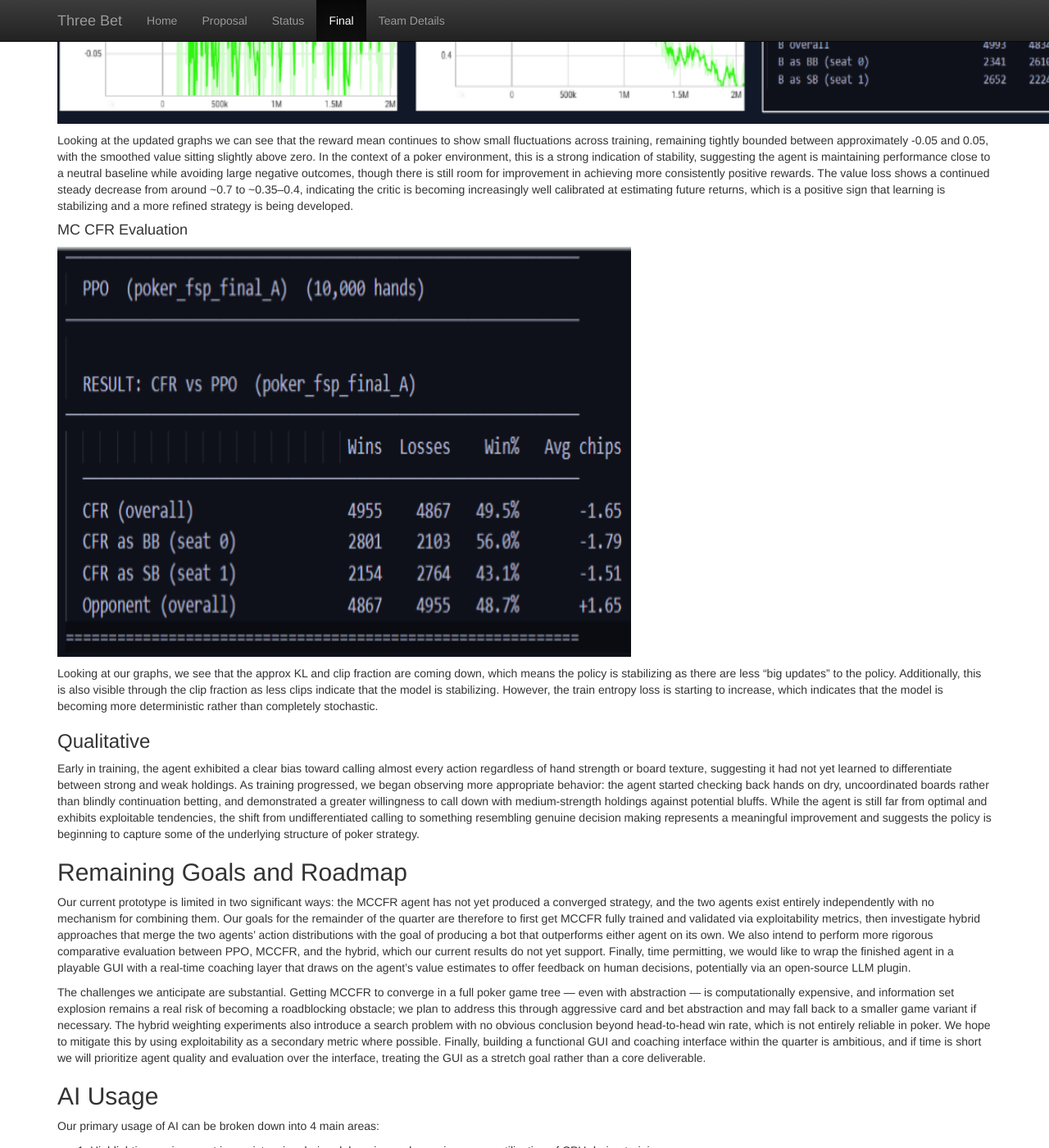
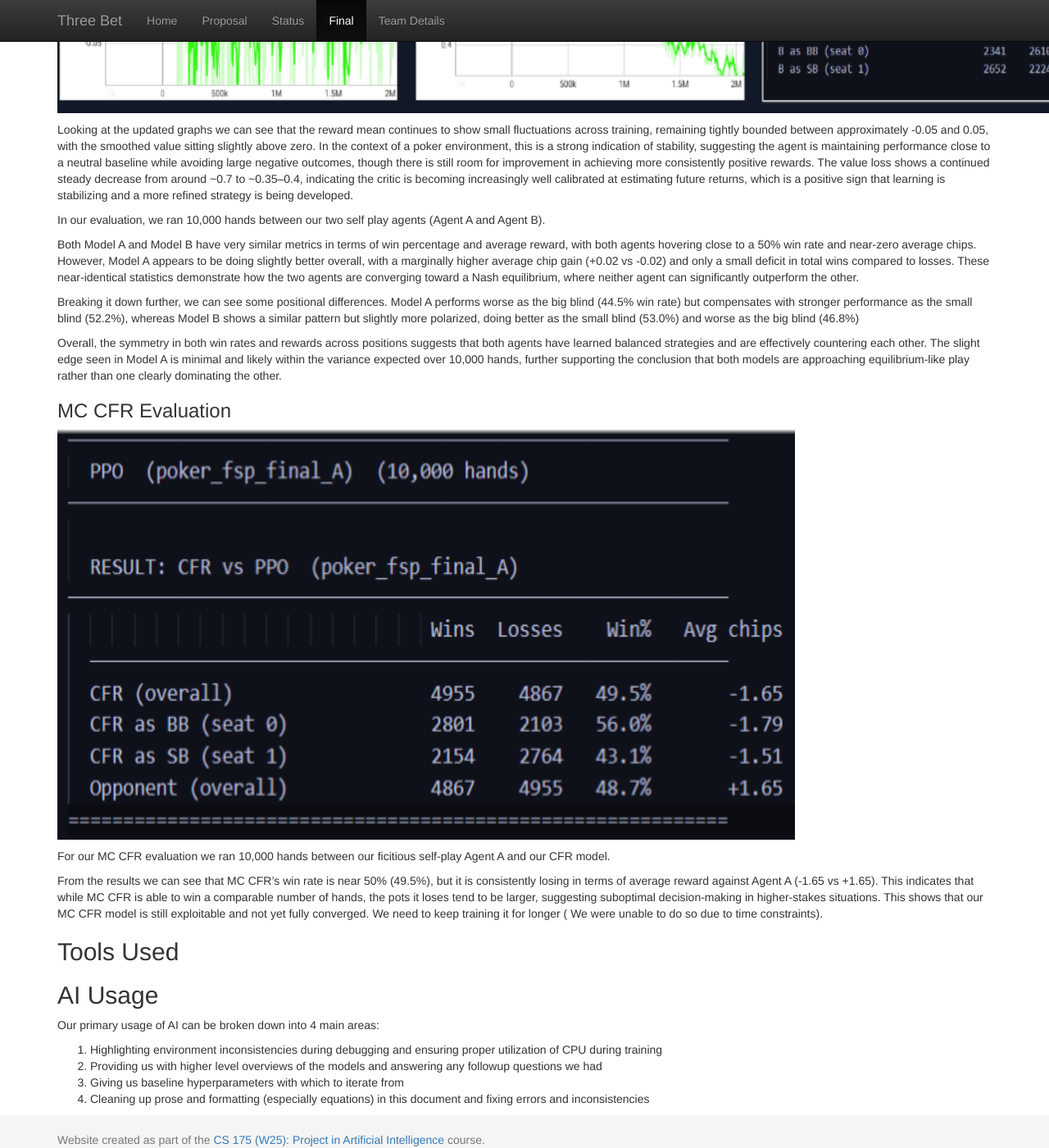
Before and after one commit to AdithyaBollu/Group42-Three-Bet, a Jekyll site: the page built from docs/final.md, in a window 1280 px wide and 1400 px high, scrolled down 4415 px. Shown: the whole window at 82% size. Built offline with Jekyll 4.4.1, drawn with Linux system fonts in a browser that asks for light colours; formulas are drawn with MathJax 3.

Commit message:
Refine evaluation sections and update headers
Updated section headers and improved evaluation summaries for self-play and MC CFR evaluations. Added insights on agent performance and future goals.

```diff
--- a/docs/final.md
+++ b/docs/final.md
@@ -126,27 +125,30 @@ Model B, by contrast, won more hands in total but generated a negative reward pe
 In summary, Model A's behavior reflects a more mature and strategically sound policy, prioritizing quality of play over quantity. The improvement in reward per hand over the snapshot is a strong indicator that the model is learning meaningful game strategy rather than simply maximizing hand participation.
 
 
-#### Fictitious Self-Play Evaluation
+### Fictitious Self-Play Evaluation
 <img width="1400" height="400" src="/Group42-Three-Bet/assets/Fictitious_Evaluations.png" />
 
 Looking at the updated graphs we can see that the reward mean continues to show small fluctuations across training, remaining tightly bounded between approximately -0.05 and 0.05, with the smoothed value sitting slightly above zero. In the context of a poker environment, this is a strong indication of stability, suggesting the agent is maintaining performance close to a neutral baseline while avoiding large negative outcomes, though there is still room for improvement in achieving more consistently positive rewards. The value loss shows a continued steady decrease from around ~0.7 to ~0.35–0.4, indicating the critic is becoming increasingly well calibrated at estimating future returns, which is a positive sign that learning is stabilizing and a more refined strategy is being developed.
 
+In our evaluation, we ran 10,000 hands between our two self play agents (Agent A and Agent B).
+
+Both Model A and Model B have very similar metrics in terms of win percentage and average reward, with both agents hovering close to a 50% win rate and near-zero average chips. However, Model A appears to be doing slightly better overall, with a marginally higher average chip gain (+0.02 vs -0.02) and only a small deficit in total wins compared to losses. These near-identical statistics demonstrate how the two agents are converging toward a Nash equilibrium, where neither agent can significantly outperform the other.
+
+Breaking it down further, we can see some positional differences. Model A performs worse as the big blind (44.5% win rate) but compensates with stronger performance as the small blind (52.2%), whereas Model B shows a similar pattern but slightly more polarized, doing better as the small blind (53.0%) and worse as the big blind (46.8%)
+
+Overall, the symmetry in both win rates and rewards across positions suggests that both agents have learned balanced strategies and are effectively countering each other. The slight edge seen in Model A is minimal and likely within the variance expected over 10,000 hands, further supporting the conclusion that both models are approaching equilibrium-like play rather than one clearly dominating the other.
 
 
 
-#### MC CFR Evaluation
-<img width="700" height="500" src="/Group42-Three-Bet/assets/MCCFR_Evalutions.png" />
+### MC CFR Evaluation
+<img width="900" height="500" src="/Group42-Three-Bet/assets/MCCFR_Evalutions.png" />
 
-Looking at our graphs, we see that the approx KL and clip fraction are coming down, which means the policy is stabilizing as there are less "big updates" to the policy. Additionally, this is also visible through the clip fraction as less clips indicate that the model is stabilizing. However, the train entropy loss is starting to increase, which indicates that the model is becoming more deterministic rather than completely stochastic.
+For our MC CFR evaluation we ran 10,000 hands between our ficitious self-play Agent A and our CFR model.
 
-### Qualitative
-Early in training, the agent exhibited a clear bias toward calling almost every action regardless of hand strength or board texture, suggesting it had not yet learned to differentiate between strong and weak holdings. As training progressed, we began observing more appropriate behavior: the agent started checking back hands on dry, uncoordinated boards rather than blindly continuation betting, and demonstrated a greater willingness to call down with medium-strength holdings against potential bluffs. While the agent is still far from optimal and exhibits exploitable tendencies, the shift from undifferentiated calling to something resembling genuine decision making represents a meaningful improvement and suggests the policy is beginning to capture some of the underlying structure of poker strategy.
+From the results we can see that MC CFR’s win rate is near 50% (49.5%), but it is consistently losing in terms of average reward against Agent A (-1.65 vs +1.65). This indicates that while MC CFR is able to win a comparable number of hands, the pots it loses tend to be larger, suggesting suboptimal decision-making in higher-stakes situations. This shows that our MC CFR model is still exploitable and not yet fully converged. We need to keep training it for longer ( We were unable to do so due to time constraints).
 
-## Remaining Goals and Roadmap
 
-Our current prototype is limited in two significant ways: the MCCFR agent has not yet produced a converged strategy, and the two agents exist entirely independently with no mechanism for combining them. Our goals for the remainder of the quarter are therefore to first get MCCFR fully trained and validated via exploitability metrics, then investigate hybrid approaches that merge the two agents' action distributions with the goal of producing a bot that outperforms either agent on its own. We also intend to perform more rigorous comparative evaluation between PPO, MCCFR, and the hybrid, which our current results do not yet support. Finally, time permitting, we would like to wrap the finished agent in a playable GUI with a real-time coaching layer that draws on the agent's value estimates to offer feedback on human decisions, potentially via an open-source LLM plugin.
-
-The challenges we anticipate are substantial. Getting MCCFR to converge in a full poker game tree — even with abstraction — is computationally expensive, and information set explosion remains a real risk of becoming a roadblocking obstacle; we plan to address this through aggressive card and bet abstraction and may fall back to a smaller game variant if necessary. The hybrid weighting experiments also introduce a search problem with no obvious conclusion beyond head-to-head win rate, which is not entirely reliable in poker. We hope to mitigate this by using exploitability as a secondary metric where possible. Finally, building a functional GUI and coaching interface within the quarter is ambitious, and if time is short we will prioritize agent quality and evaluation over the interface, treating the GUI as a stretch goal rather than a core deliverable.
+## Tools Used
 
 ## AI Usage
 Our primary usage of AI can be broken down into 4 main areas:
```
Also changed, not shown: other parts of docs/final.md (+1 -2 lines).
